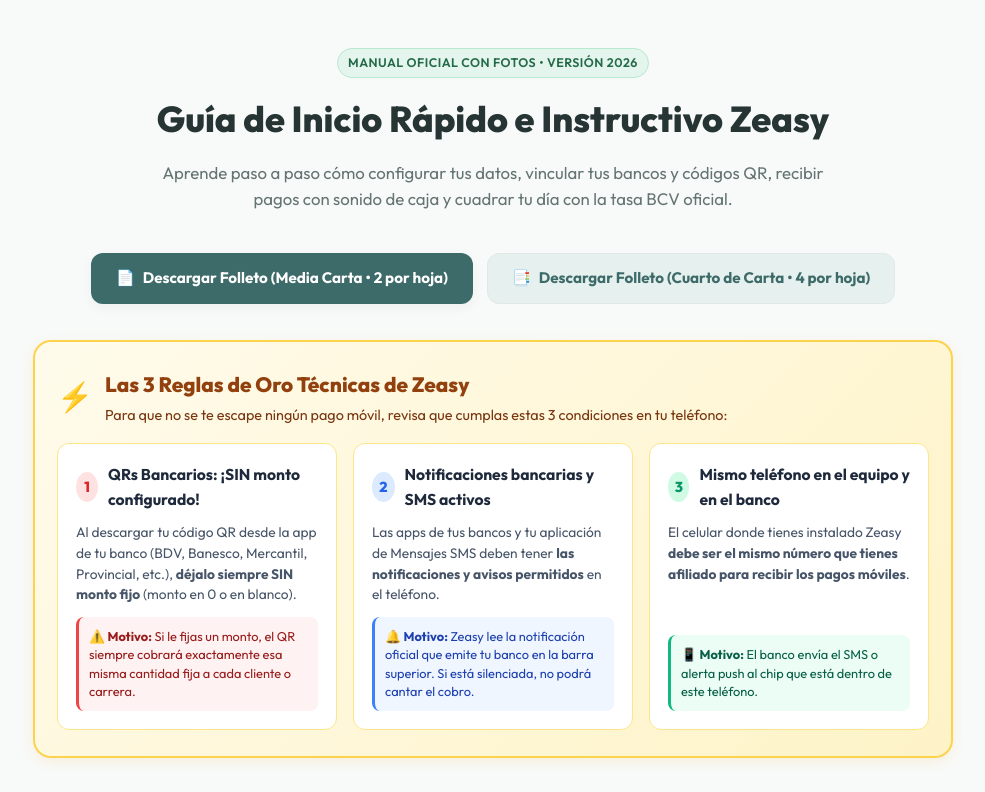
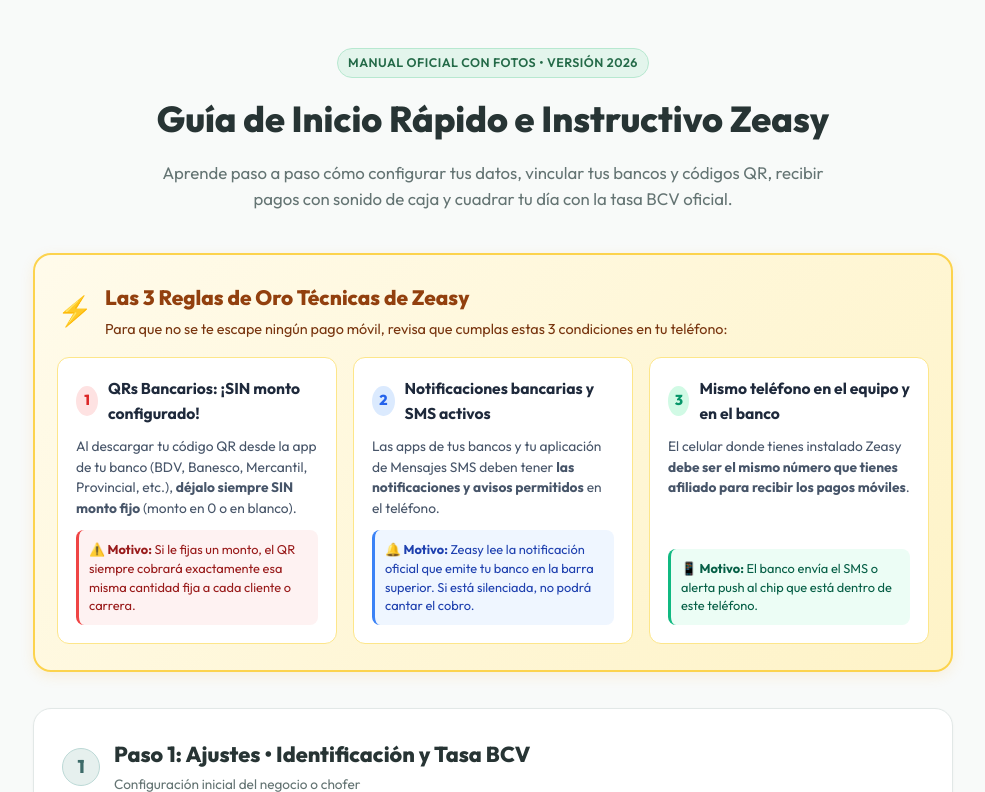
Before and after one commit to ildecarzap/zippy, a FastAPI app: page /guia in a window 1280 px wide. Shown: the part 72-864 px from the top of the page, without its empty margins (147-1132 px from the left). Run offline with FastAPI, Linux system fonts and the light colour scheme.

Commit message:
style(web): remover botones públicos de descarga de folletos PDF de la guía

```diff
--- a/web/app/templates/guia.html
+++ b/web/app/templates/guia.html
@@ -12,16 +12,6 @@
     <p style="color: var(--color-text-muted); max-width: 680px; margin: 0 auto; font-size: 1.05rem; line-height: 1.6;">
       Aprende paso a paso cómo configurar tus datos, vincular tus bancos y códigos QR, recibir pagos con sonido de caja y cuadrar tu día con la tasa BCV oficial.
     </p>
-  </div>
-
-  <!-- Botones Descargar Folletos PDF -->
-  <div style="display: flex; justify-content: center; gap: 14px; flex-wrap: wrap; margin-bottom: 36px;">
-    <a href="/static/docs/zeasy-folleto-media-carta-optimizado.pdf" download class="btn btn-primary" style="display: inline-flex; align-items: center; gap: 8px; padding: 12px 24px; font-weight: 700; border-radius: var(--radius-md); box-shadow: var(--shadow-md);">
-      <span>📄</span> Descargar Folleto (Media Carta • 2 por hoja)
-    </a>
-    <a href="/static/docs/zeasy-folleto-un-cuarto-carta.pdf" download class="btn btn-soft" style="display: inline-flex; align-items: center; gap: 8px; padding: 12px 24px; font-weight: 700; border-radius: var(--radius-md); border: 1px solid var(--color-border);">
-      <span>📑</span> Descargar Folleto (Cuarto de Carta • 4 por hoja)
-    </a>
   </div>
 
   <div style="max-width: 920px; margin: 0 auto; display: flex; flex-direction: column; gap: 36px;">
```
